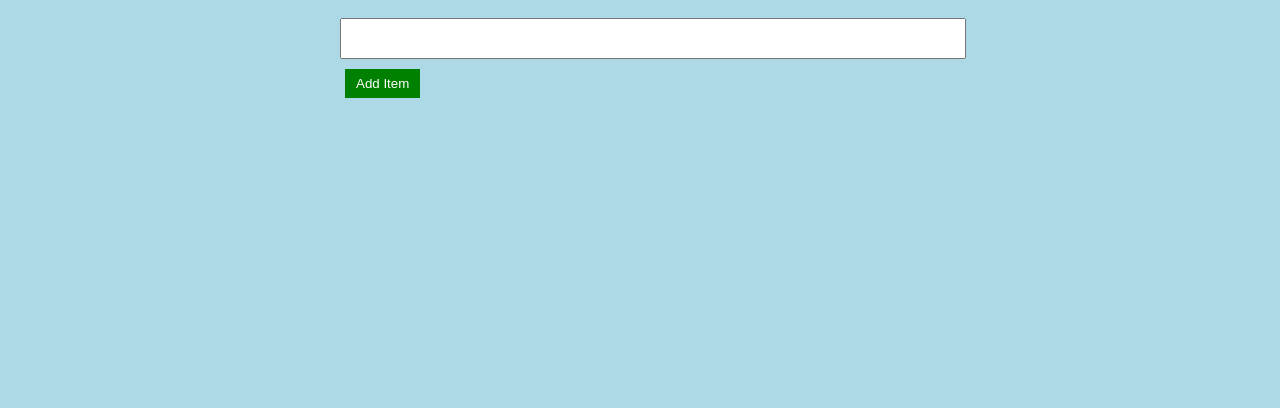
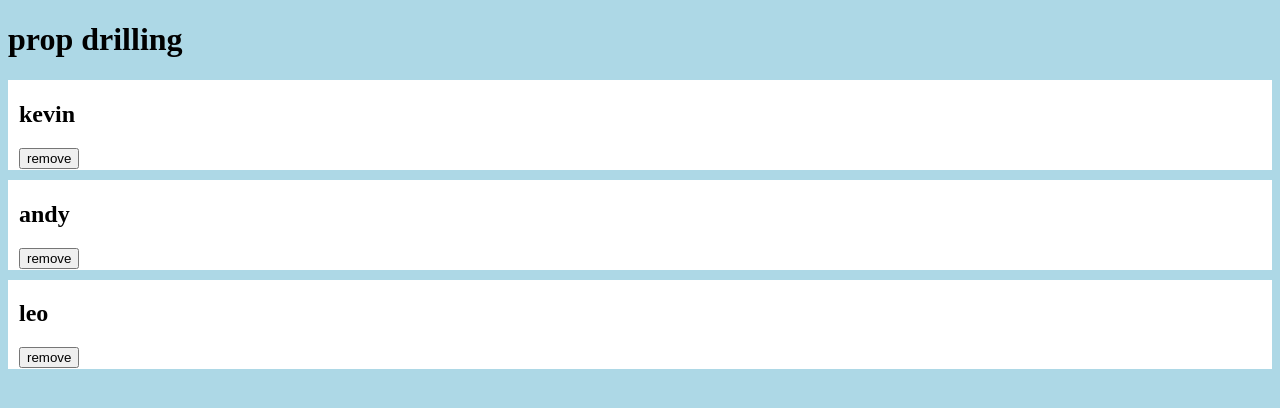
Before and after one commit to mrmohsensami/react-exort, a React (Create React App) app: page / in a window 1280 px wide. Shown: the top 408 px of the page. Built offline with nearby package versions, Linux system fonts and the light colour scheme.

Commit message:
useContext

```diff
--- /dev/null
+++ b/src/ContextApi.js
@@ -0,0 +1,43 @@
+import React, { useContext, useState } from "react";
+import { names } from "./names";
+
+const PersonContext = React.createContext();
+
+function ContextApi() {
+    const [people, setPeople] = useState(names);
+
+    const removePerson = (id) => {
+        setPeople((people) => {
+            return people.filter((person) => person.id !== id);
+        });
+    };
+
+    return (
+        <PersonContext.Provider value={{ removePerson }}>
+            <h1>prop drilling</h1>
+            <List people={people} />
+        </PersonContext.Provider>
+    );
+}
+
+const List = ({ people }) => {
+    return (
+        <ul>
+            {people.map((person) => {
+                return <SinglePerson {...person} />;
+            })}
+        </ul>
+    );
+};
+
+const SinglePerson = ({ id, name }) => {
+    const { removePerson } = useContext(PersonContext);
+    return (
+        <li>
+            <h2>{name}</h2>
+            <button onClick={() => removePerson(id)}>remove</button>
+        </li>
+    );
+};
+
+export default ContextApi;
--- a/src/index.js
+++ b/src/index.js
@@ -1,7 +1,8 @@
 import React from "react";
 import ReactDOM from "react-dom/client";
 import "./index.css";
-import App from "./App";
+import ContextApi from "./ContextApi";
+// import App from "./App";
 // import Form from "./Form";
 // import Condition from "./Condition";
 // import Github from "./Github";
@@ -23,4 +24,4 @@ import App from "./App";
 // };
 
 const root = ReactDOM.createRoot(document.getElementById("root"));
-root.render(<App />);
+root.render(<ContextApi />);
```
